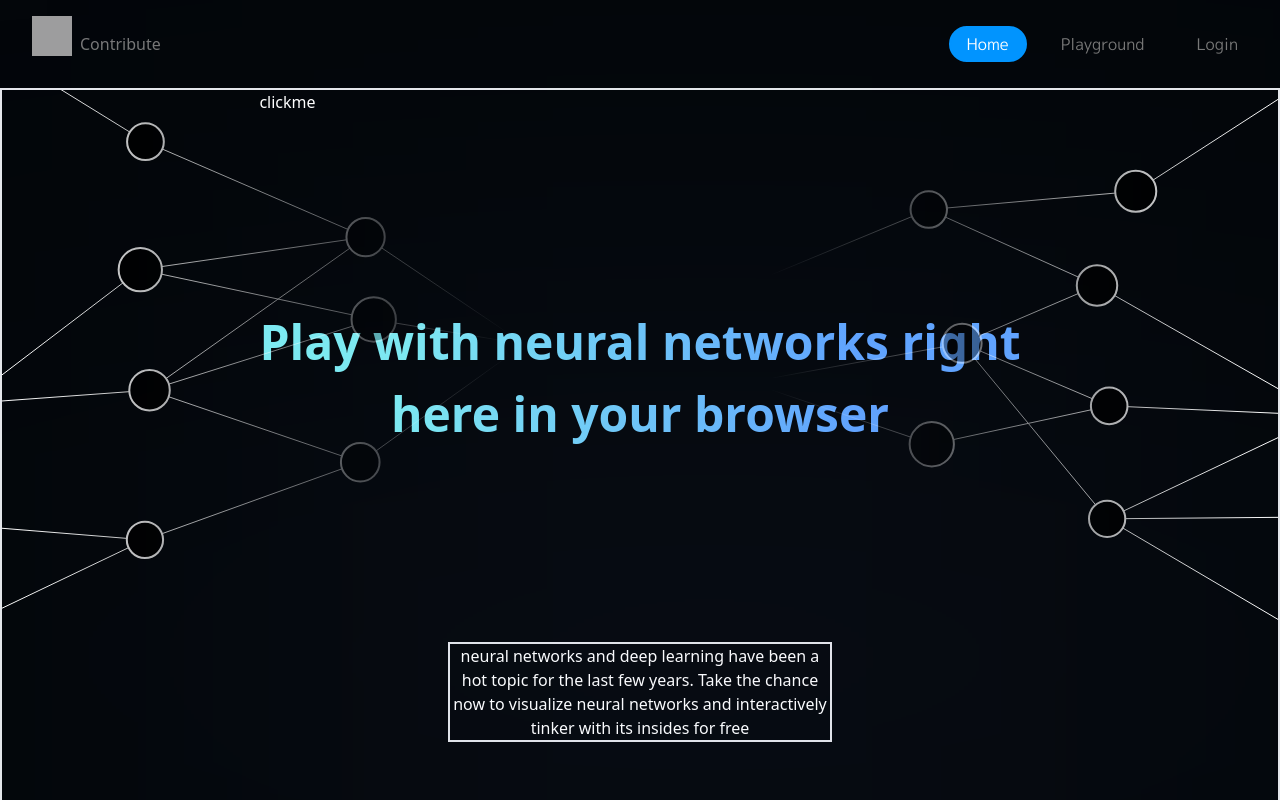
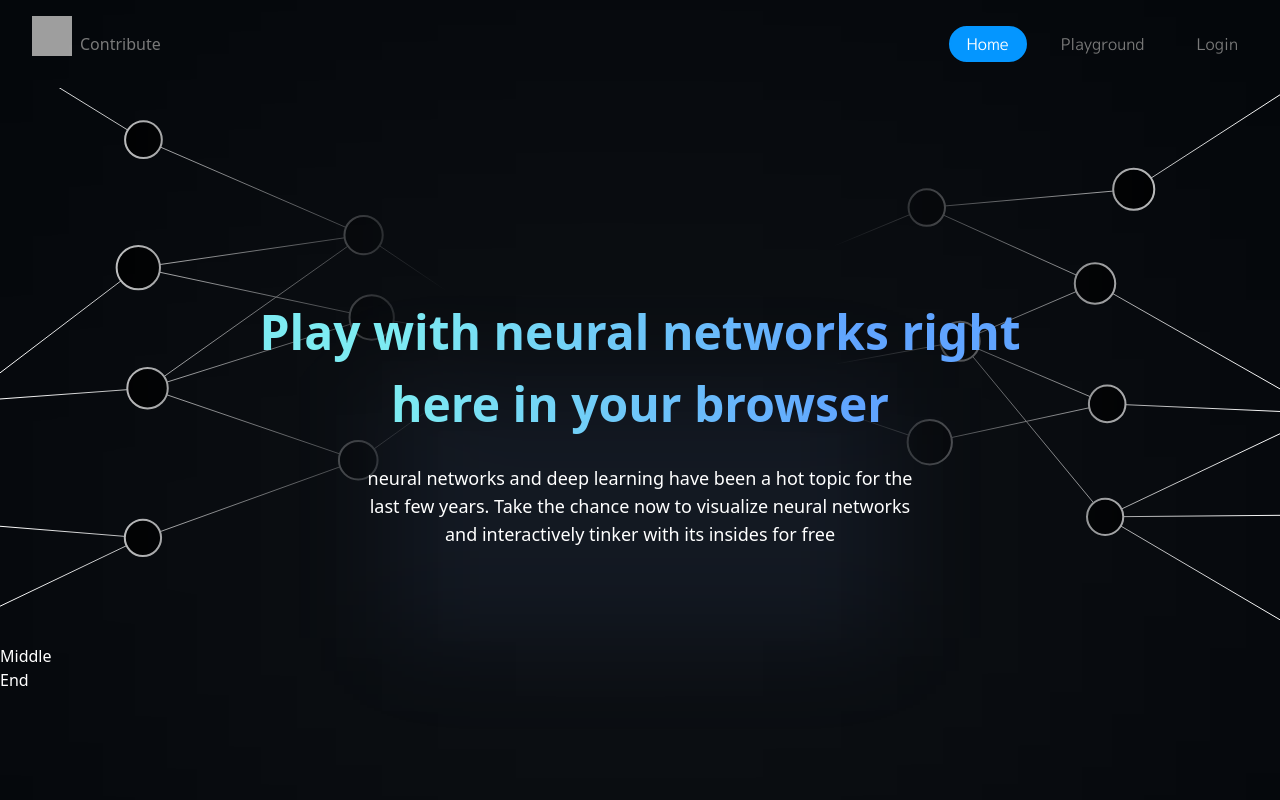
Before and after one commit to erupturatis/NeuralNetworkPlayground, a React (Vite) app in the folder Client/: page /Home in a window 1280 px wide. Built offline with nearby package versions, Linux system fonts and the light colour scheme; no server answers; grey boxes are pictures that could not be loaded.

Commit message:
front page and backend bug

```diff
--- a/Client/src/App.jsx
+++ b/Client/src/App.jsx
@@ -46,7 +46,7 @@ function App() {
 
   return (
     <Router>
-      <div className="w-screen h-screen overflow-hidden">
+      <div className="w-screen h-screen overflow-x-hidden">
         <Navbar userSet={user.isSet} user={user.user} loaded={loaded} />
         <Routes>
           <Route path="/Home" element={<Home />} />
--- a/Client/src/Pages/Home/Hero.css
+++ b/Client/src/Pages/Home/Hero.css
@@ -11,33 +11,30 @@
 .backgroundGoo {
   width: 915px;
   height: 457px;
-  left: 250px;
-  top: 339px;
 
+  background: rgba(255, 255, 255, 0.11);
+  filter: blur(300px);
+}
+.backgroundGoo2 {
+  width: 500px;
+  height: 250px;
   background: rgba(99, 139, 216, 0.08);
-  filter: blur(250px);
+  filter: blur(50px);
 }
-.mask {
-  mask-image: -webkit-linear-gradient(
-    90deg,
-    rgba(255, 255, 255, 1) 0%,
-    rgba(0, 0, 0, 1) 51%,
-    rgba(255, 255, 255, 1) 100%
-  );
-}
+
 .mask1 {
   -webkit-mask-image: linear-gradient(
     90deg,
     rgba(0, 0, 0, 1) 0%,
-    rgba(0, 0, 0, 0) 40%,
-    rgba(0, 0, 0, 0) 60%,
+    rgba(0, 0, 0, 0) 35%,
+    rgba(0, 0, 0, 0) 65%,
     rgba(0, 0, 0, 1) 100%
   );
   mask-image: linear-gradient(
     90deg,
     rgba(0, 0, 0, 1) 0%,
-    rgba(0, 0, 0, 0) 40%,
-    rgba(0, 0, 0, 0) 60%,
+    rgba(0, 0, 0, 0) 35%,
+    rgba(0, 0, 0, 0) 65%,
     rgba(0, 0, 0, 1) 100%
   );
 }
--- a/Client/src/Pages/Home/Hero.jsx
+++ b/Client/src/Pages/Home/Hero.jsx
@@ -21,27 +21,36 @@ const Hero = () => {
   };
 
   return (
-    <div className="border-2 relative bg-transparent">
+    <div className="relative bg-transparent">
       <div className="w-full flex justify-center items-center bg-transparent">
-        <div>
-          <button onClick={showFrame}>clickme</button>
-          <div className="backgroundGoo absolute border-2"></div>
-          <div className="text-center heroText  mt-48">
+        <div className="mt-8">
+          <div className=" z-10  relative mt-44">
+            <div className="text-center heroText  relative z-10  ">
               Play with neural networks right
               <br /> here in your browser
             </div>
-          <div className="flex justify-center">
-            {' '}
-            <div className="text-center w-96 border-2 mt-48">
+            <div className="flex justify-center ">
+              <div
+                className="text-center mt-6 text-lg "
+                style={{
+                  width: '35rem',
+                }}
+              >
                 neural networks and deep learning have been a hot topic for the
                 last few years. Take the chance now to visualize neural networks
                 and interactively tinker with its insides for free
               </div>
             </div>
-          <div className="h-96" />
+          </div>
+          <div className="relative flex justify-center">
+            <div className="backgroundGoo2 absolute -top-40 ">rsg</div>
+            <div className="backgroundGoo absolute -top-60 ">rsg</div>
+          </div>
+
+          <div className="h-24" />
         </div>
       </div>
-      <div className="absolute w-full  h-full top-0 mask1">
+      <div className="absolute w-full h-full top-0 mask1">
         <svg
           id="root-svg"
           xmlns="http://www.w3.org/2000/svg"
--- a/Client/src/Pages/PlayGround/OptionsPanels/Right/OptionsRight.jsx
+++ b/Client/src/Pages/PlayGround/OptionsPanels/Right/OptionsRight.jsx
@@ -38,6 +38,7 @@ const OptionsRight = () => {
 
   let saveNetwork = async (index) => {
     // saving a new network on the index slot
+    console.log('saving ', index);
     setSelected(index);
     let packet = packageData();
 
@@ -60,8 +61,11 @@ const OptionsRight = () => {
 
     dispatch(setUser(updatedUser));
     // in database
-    await updateUserNetworkID(updatedUser[`_id`], networkID);
-    await updateUserNetworkName(updatedUser[`_id`], networkName);
+    console.log(updatedUser[`_id`]);
+    response = await updateUserNetworkID(updatedUser[`_id`], networkID);
+    console.log(response);
+    response = await updateUserNetworkName(updatedUser[`_id`], networkName);
+    console.log(response);
   };
 
   let clearNetwork = async (index) => {
```
Also changed, not shown: 2 other files (tests, documents, lock files or other folders). Lines whose indentation alone changed are shown as unchanged.
